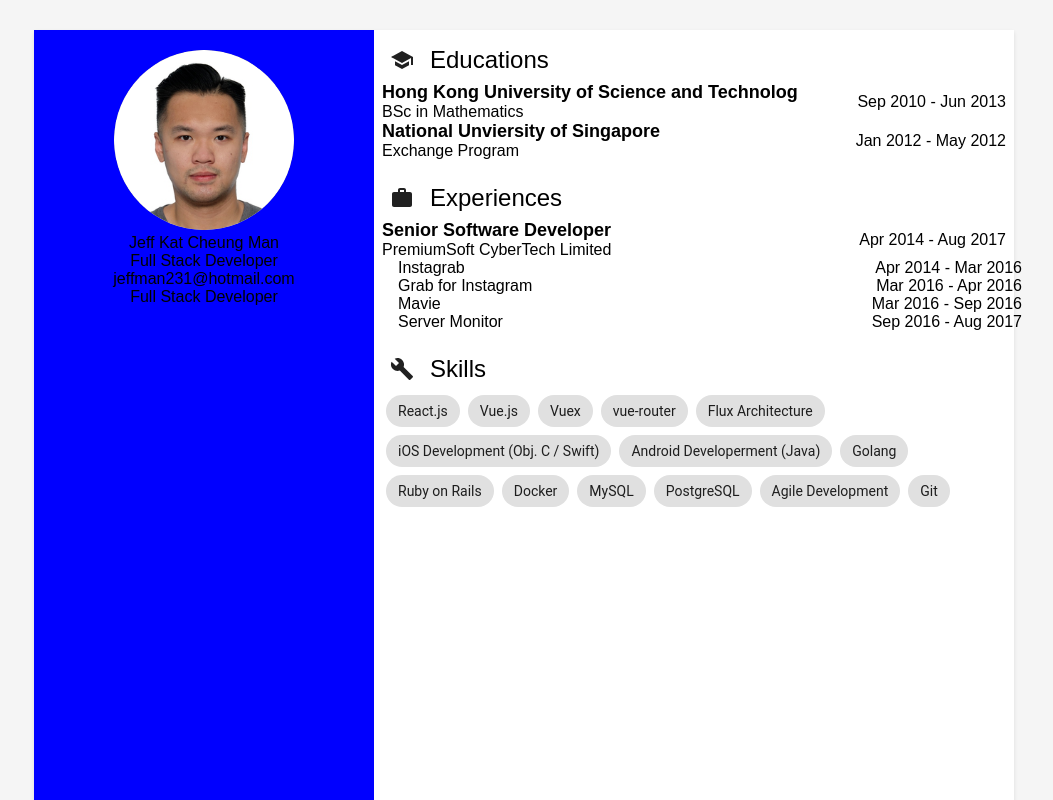
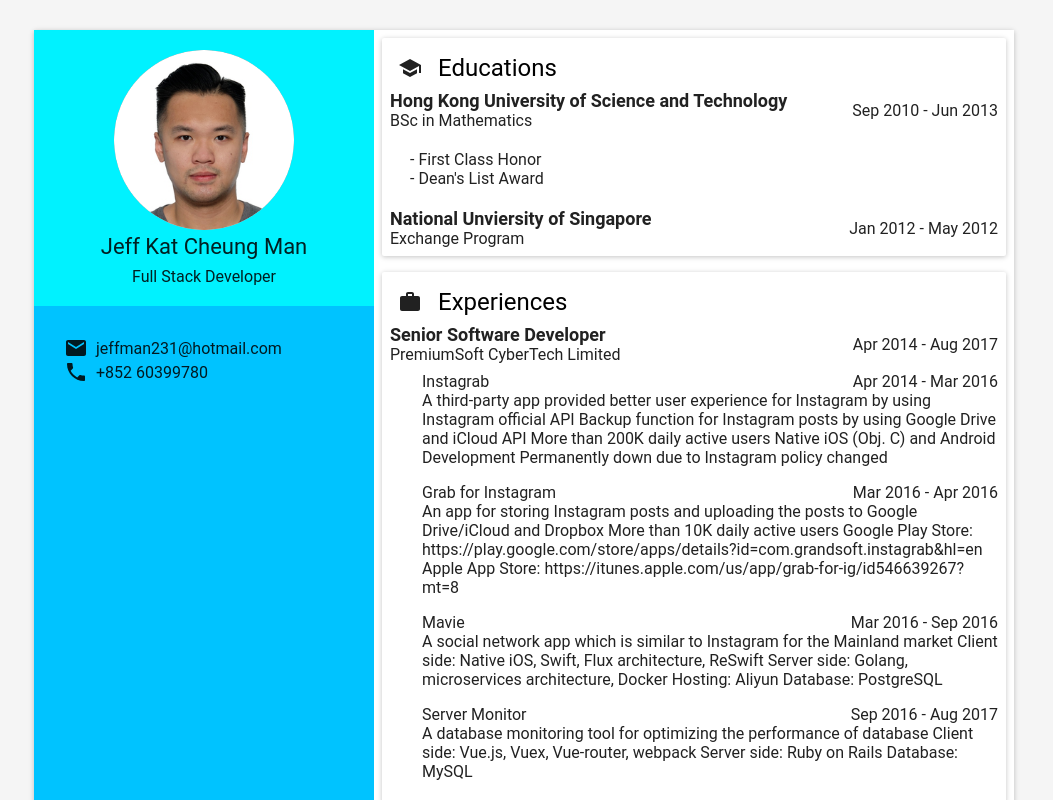
Before and after one commit to mankatcheung/my-resume, a React (Create React App) app: page / in a window 1280 px wide. Shown: the top 800 px of the page, without its empty margins (116-1169 px from the left). Built offline with nearby package versions, Linux system fonts and the light colour scheme.

Commit message:
update ui

```diff
--- a/src/App.css
+++ b/src/App.css
@@ -7,7 +7,6 @@
   max-width: 980px;
   justify-content: center;
   margin: 0 auto;
-  box-shadow: 0 2px 4px rgba(0,0,0,.1);
 }
 
 .App_Content {
--- a/src/App.js
+++ b/src/App.js
@@ -5,19 +5,20 @@ import Education from './components/education/Education';
 import Experience from './components/experience/Experience';
 import Skill from './components/skill/Skill';
 import MuiThemeProvider from 'material-ui/styles/MuiThemeProvider';
+import Paper from 'material-ui/Paper';
 
 class App extends Component {
   render() {
     return (
       <MuiThemeProvider>
-        <div className="App">
+        <Paper className="App">
           <Sidebar {...this.props.profile}/>
           <div className="App_Content">
             <Education {...this.props.education}/>
             <Experience {...this.props.experience}/>
             <Skill {...this.props.skill}/>
           </div>
-        </div>
+        </Paper>
       </MuiThemeProvider>
     );
   }
--- a/src/components/education/Education.css
+++ b/src/components/education/Education.css
@@ -3,6 +3,7 @@
   display: flex;
   flex-flow: column nowrap;
   align-items: flex-start;
+  padding: 8px;
 }
 
 .Education_TitleWrapper {
@@ -24,6 +25,13 @@
 }
 
 .Education_School {
+  display: flex;
+  flex-flow: column nowrap;
+  justify-content: flex-start;
+  width: 100%;
+}
+
+.Education_SchoolHeader {
   display: flex;
   flex-flow: row nowrap;
   justify-content: space-between;
@@ -49,3 +57,10 @@
 .Education_SchoolDate {
 
 }
+
+.Education_Awards {
+  display: flex;
+  flex-flow: column nowrap;
+  align-items: flex-start;
+  padding: 20px;
+}
--- a/src/components/education/Education.js
+++ b/src/components/education/Education.js
@@ -1,12 +1,13 @@
 import React, { Component } from 'react';
 import './Education.css';
 import SocialSchool from 'material-ui/svg-icons/social/school';
+import Paper from 'material-ui/Paper';
 
 export default class Education extends Component {
 
   render() {
     return (
-      <div className="Education">
+      <Paper className="Education">
         <div className="Education_TitleWrapper" >
           <SocialSchool/>
           <div className="Education_Title">Educations</div>
@@ -14,6 +15,7 @@ export default class Education extends Component {
         {
           this.props.schools.map(d =>
             <div className='Education_School' key={d.name}>
+              <div className='Education_SchoolHeader'>
                 <div className='Education_SchoolNameProgramWrapper'>
                   <div className='Education_SchoolName'>
                   {d.name}
@@ -26,9 +28,22 @@ export default class Education extends Component {
                   {d.begin} - {d.end}
                 </div>
               </div>
+              { d.awards !== null ?
+                (<div className='Education_Awards'>
+                  {d.awards.map(award =>
+                    <div className='Education_AwardItem'>
+                     - {award}
+                    </div>
+                  )}
+                </div>
+                )
+                : ''
+              }
+
+            </div>
           )
         }
-      </div>
+      </Paper>
     );
   }
 }
--- a/src/components/experience/Experience.css
+++ b/src/components/experience/Experience.css
@@ -3,6 +3,7 @@
   display: flex;
   flex-flow: column nowrap;
   align-items: flex-start;
+  padding: 8px;
 }
 
 .Experience_TitleWrapper {
@@ -50,8 +51,7 @@
 }
 
 .Experience_ProjectContainer {
-  margin: 0 8px 0 16px;
-  width: 100%;
+  margin: 8px 0 0 32px;
 }
 
 .Experience_Project {
@@ -59,6 +59,7 @@
   flex-flow: column nowrap;
   align-items: flex-start;
   width: 100%;
+  margin-bottom: 16px;
 }
 
 .Experience_ProjectHeader {
@@ -68,3 +69,7 @@
   justify-content: space-between;
 
 }
+
+.Experience_ProjectComment {
+  text-align: left;
+}
--- a/src/components/experience/Experience.js
+++ b/src/components/experience/Experience.js
@@ -1,11 +1,12 @@
 import React, { Component } from 'react';
 import './Experience.css';
 import ActionWork from 'material-ui/svg-icons/action/work';
+import Paper from 'material-ui/Paper';
 
 export default class Experience extends Component {
   render() {
     return (
-      <div className="Experience">
+      <Paper className="Experience">
         <div className="Experience_TitleWrapper" >
           <ActionWork />
           <div className="Experience_Title">Experiences</div>
@@ -30,7 +31,7 @@ export default class Experience extends Component {
                       <div className='Experience_ProjectName'>{project.name}</div>
                       <div className='Experience_ProjectDate'>{project.begin} - {project.end}</div>
                     </div>
-                    {/* <div className='Experience_ProjectComment'>{project.comment}</div> */}
+                    <div className='Experience_ProjectComment'>{project.comment}</div>
                   </div>
                   )
                 }
@@ -38,7 +39,7 @@ export default class Experience extends Component {
             </div>
           )
         }
-      </div>
+      </Paper>
     );
   }
 }
--- a/src/components/sidebar/Sidebar.css
+++ b/src/components/sidebar/Sidebar.css
@@ -1,7 +1,36 @@
 .Sidebar {
   flex-grow: 1;
-  background-color: blue;
   min-width: 280px;
   min-height: 500px;
-  padding: 20px;
+  display: flex;
+  flex-flow: column nowrap;
 }
+
+.Sidebar_Header {
+  background-color: #00f2ff;
+  padding: 20px 0;
+}
+
+.Sidebar_Name {
+  font-size: 22px;
+}
+
+.Sidebar_Title {
+  margin-top: 8px;
+}
+
+.Sidebar_Contact {
+  flex-grow: 1;
+  background-color: rgb(0, 195, 255);
+  padding: 30px;
+}
+
+.Sidebar_ContactItemWrapper {
+  display: flex;
+  flex-flow: row nowrap;
+  align-items: center;
+}
+
+.Sidebar_ContactItem {
+  margin-left: 8px;
+}
--- a/src/components/sidebar/Sidebar.js
+++ b/src/components/sidebar/Sidebar.js
@@ -1,16 +1,28 @@
 import React, { Component } from 'react';
 import './Sidebar.css';
 import Avatar from 'material-ui/Avatar';
+import CommunicationEmail from 'material-ui/svg-icons/communication/email'
+import CommunicationCall from 'material-ui/svg-icons/communication/call'
 
 export default class Sidebar extends Component {
   render() {
     return (
       <div className="Sidebar">
-        <Avatar src='jeff-avatar.png' size={180} />
-        <div className="Sidebar_Name">{this.props.name}</div>
-        <div className="Sidebar_Title">{this.props.title}</div>
-        <div className="Sidebar_Mail">{this.props.mail}</div>
-        <div className="Sidebar_Title">{this.props.title}</div>
+        <div className='Sidebar_Header'>
+          <Avatar src='jeff-avatar.png' size={180} />
+          <div className="Sidebar_Name">{this.props.name}</div>
+          <div className="Sidebar_Title">{this.props.title}</div>
+        </div>
+        <div className="Sidebar_Contact">
+          <div className="Sidebar_ContactItemWrapper">
+            <CommunicationEmail />
+            <div className='Sidebar_ContactItem'> {this.props.mail} </div>
+          </div>
+          <div className="Sidebar_ContactItemWrapper">
+            <CommunicationCall />
+            <div className='Sidebar_ContactItem'> {this.props.phoneNumber} </div>
+          </div>
+        </div>
       </div>
     );
   }
--- a/src/components/skill/Skill.css
+++ b/src/components/skill/Skill.css
@@ -3,6 +3,7 @@
   display: flex;
   flex-flow: column nowrap;
   align-items: flex-start;
+  padding: 8px;
 }
 
 .Skill_TitleWrapper {
--- a/src/components/skill/Skill.js
+++ b/src/components/skill/Skill.js
@@ -3,6 +3,7 @@ import {Card, CardActions, CardHeader, CardMedia, CardTitle, CardText} from 'mat
 import Chip from 'material-ui/Chip';
 import './Skill.css';
 import ActionBuild from 'material-ui/svg-icons/action/build';
+import Paper from 'material-ui/Paper';
 
 const styles = {
   chip: {
@@ -18,7 +19,7 @@ export default class Skill extends Component {
 
   render() {
     return (
-      <div className="Skill">
+      <Paper className="Skill">
         <div className="Skill_TitleWrapper" >
           <ActionBuild />
           <div className="Skill_Title">Skills</div>
@@ -30,7 +31,7 @@ export default class Skill extends Component {
           )
         }
         </div>
-      </div>
+      </Paper>
     );
   }
 }
--- a/src/data/education.js
+++ b/src/data/education.js
@@ -2,7 +2,7 @@ const educations = {
   sectionTitle: '',
   schools: [
     {
-      name: "Hong Kong University of Science and Technolog",
+      name: "Hong Kong University of Science and Technology",
       program: "BSc in Mathematics",
       begin: 'Sep 2010',
       end: 'Jun 2013',
--- a/src/data/profile.js
+++ b/src/data/profile.js
@@ -3,7 +3,7 @@ const profile = {
   title: 'Full Stack Developer',
   mail: 'jeffman231@hotmail.com',
   phoneNumber: '+852 60399780',
-  linkedin: 'linkedin.com/in/sbaydin',
+  linkedin: 'linkedin.com/in/jeff-man-18476996/',
   github: 'github.com/mankatcheung',
   imagePath: 'jeff-avatar.png',
   twitter: null,
```
Lines whose indentation alone changed are shown as unchanged.
